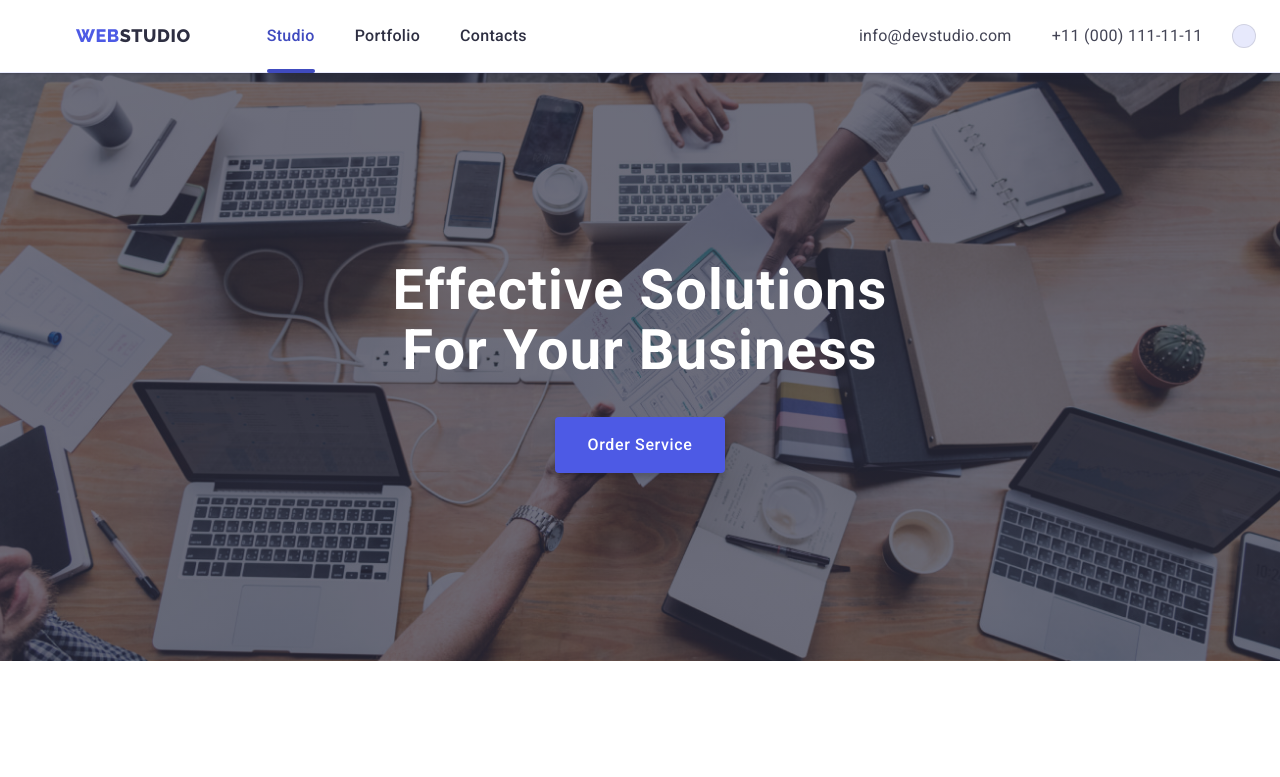
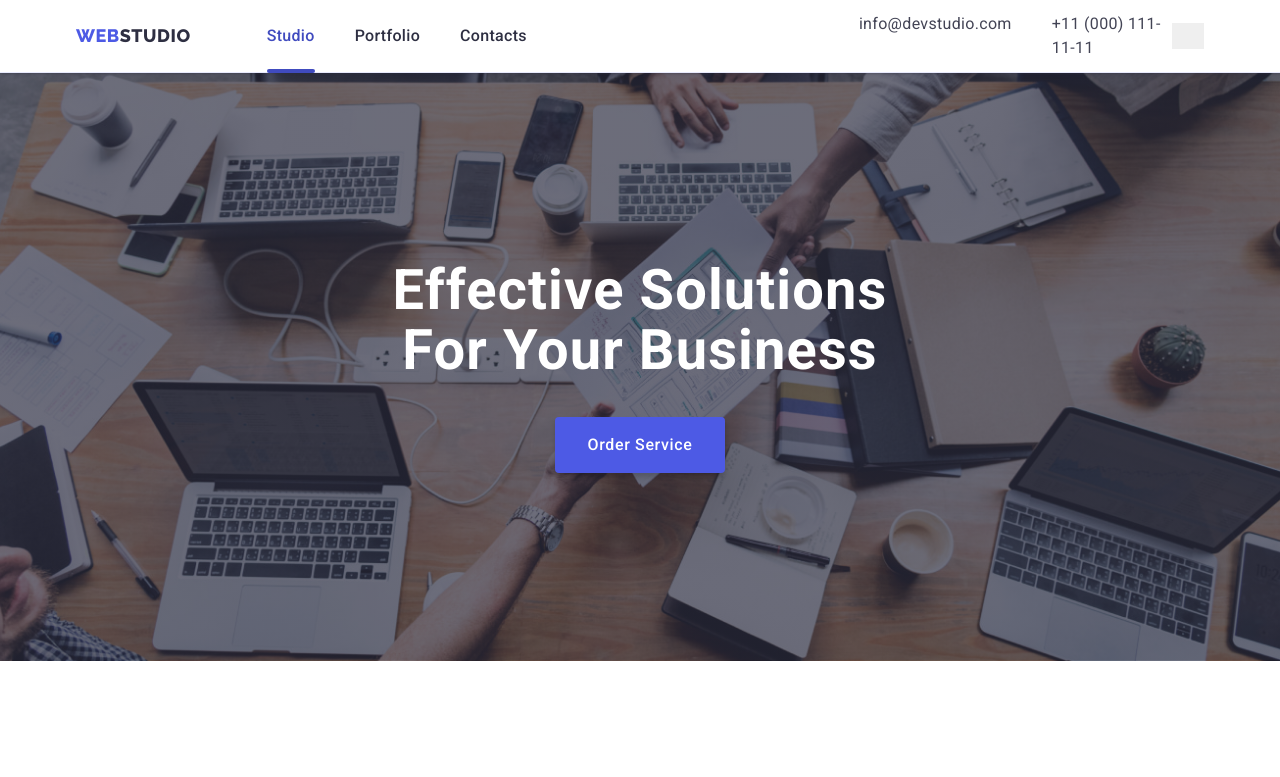
Before and after one commit to Cynosure24/goit-markup-hw-06, a plain HTML site: page index.html in a window 1280 px wide. Shown: the top 777 px of the page. Drawn offline with nearby package versions, Linux system fonts and the light colour scheme.

Commit message:
Update index.html

```diff
--- a/index.html
+++ b/index.html
@@ -48,11 +48,10 @@
 
         <!-- Burger button -->
       <button
-      type="button"
-      class="menu-toggle js-open-menu"
-      aria-expanded="false"
-      aria-controls="mobile-menu">
-      <svg class="mobile-btn" width="32" height="22">
+         class="menu-burger js-open-menu"
+          aria-expanded="false"
+          aria-controls="mobile-menu">
+          <svg class="mobile-menu-icon" width="32" height="22">
         <use href="./images/icons.svg#icon-burger"></use>
       </svg>
     </button>
@@ -615,7 +614,6 @@
     </div>
 
     <!--mobile menu-->
-    <!-- Mobile Menu -->
     <div class="menu-container js-menu-container" id="mobile-menu">
       <div class="mobile-menu-wrapper">
         <button class="menu-toggle js-close-menu">
```
